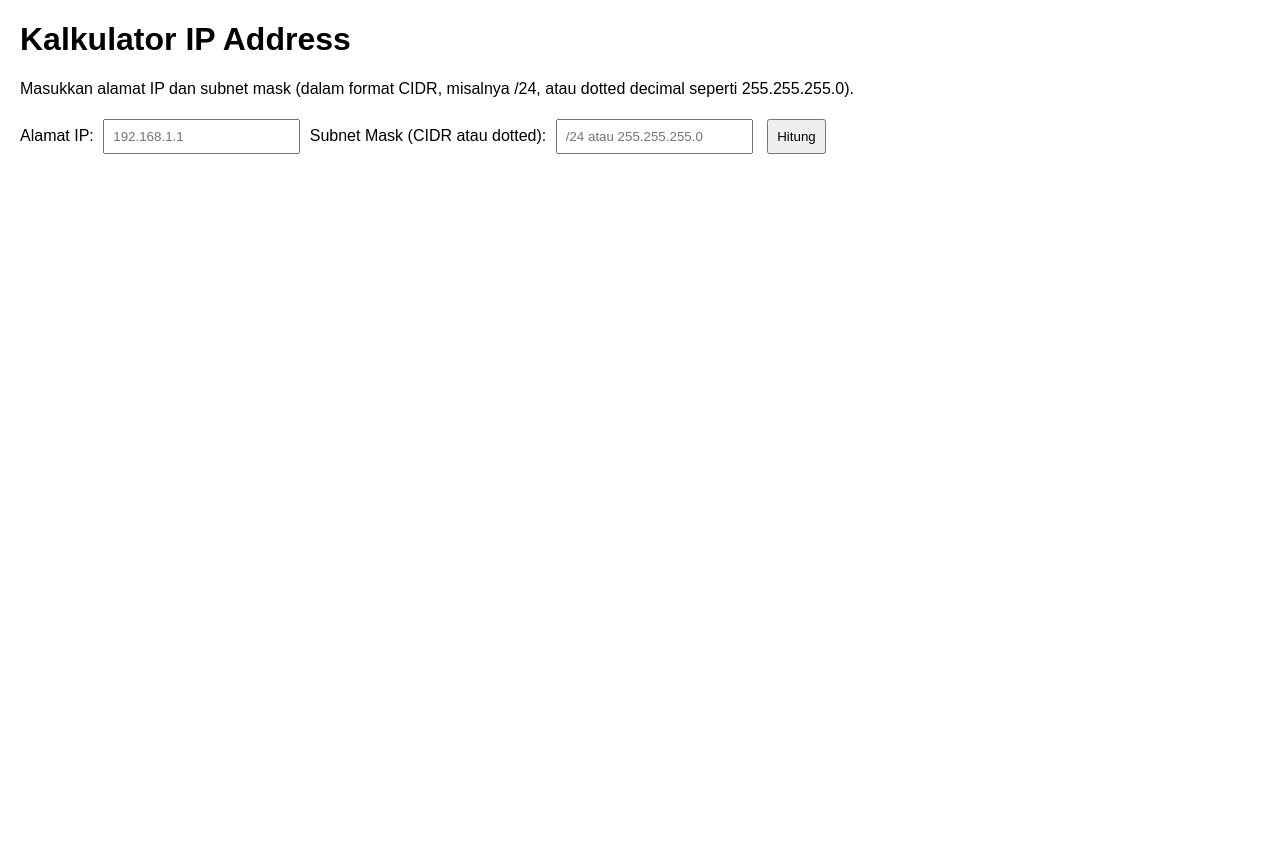
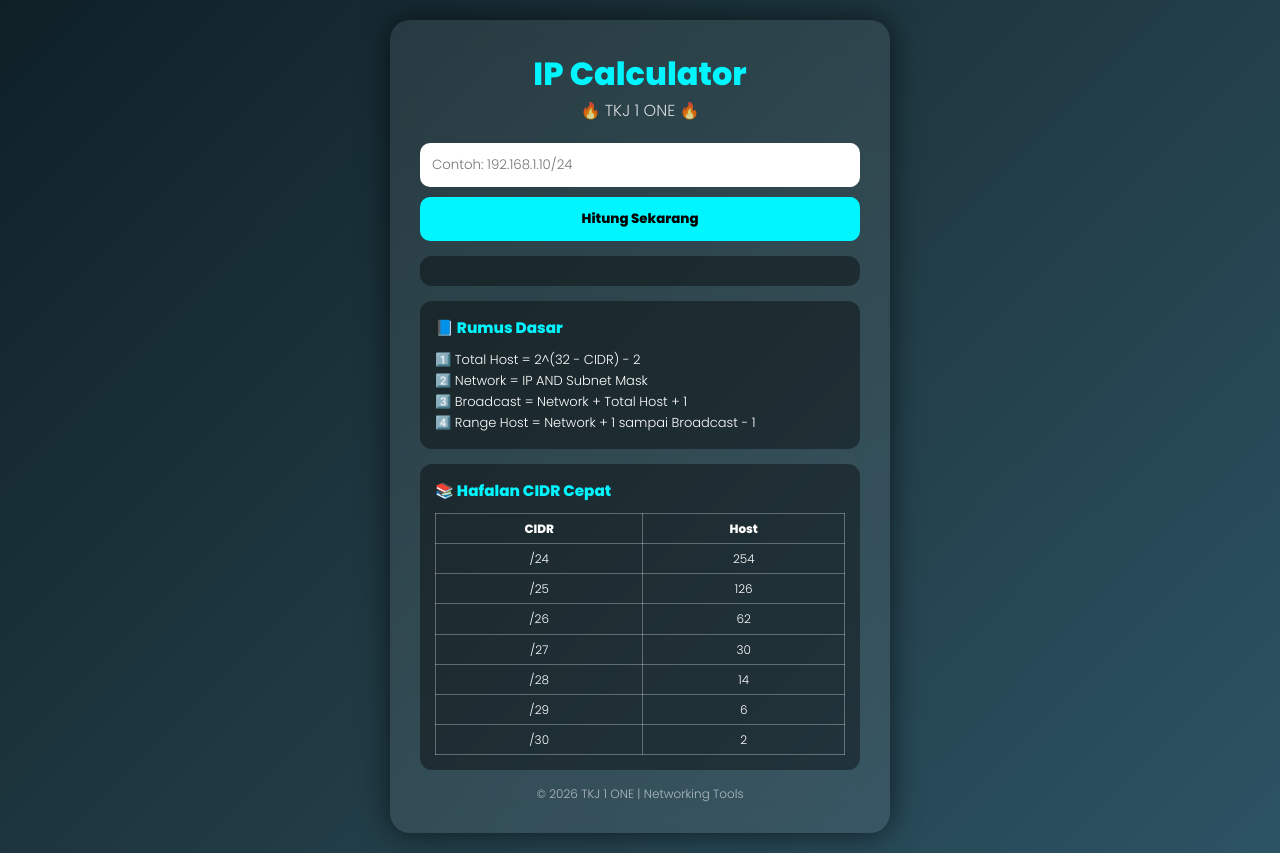
Before and after one commit to adityaxzvcd-ceo/web-profile, a plain HTML site: page index.html in a window 1280 px wide. Before the commit the page ends 800 px from the top, so only its background shows below. Drawn offline with Linux system fonts and the light colour scheme.

Commit message:
update web

```diff
--- a/index.html
+++ b/index.html
@@ -1,132 +1,208 @@
 <!DOCTYPE html>
-<html lang="id">
+<html lang="en">
 <head>
-    <meta charset="UTF-8">
-    <meta name="viewport" content="width=device-width, initial-scale=1.0">
-    <title>Kalkulator IP Address</title>
-    <style>
-        body { font-family: Arial, sans-serif; margin: 20px; }
-        input, button { margin: 5px; padding: 8px; }
-        .result { margin-top: 20px; padding: 10px; background-color: #f0f0f0; border-radius: 5px; }
-    </style>
+<meta charset="UTF-8">
+<meta name="viewport" content="width=device-width, initial-scale=1.0">
+<title>IP Calculator - TKJ 1 ONE</title>
+
+<link href="https://fonts.googleapis.com/css2?family=Poppins:wght@300;600;800&display=swap" rel="stylesheet">
+
+<style>
+* {
+    margin: 0;
+    padding: 0;
+    box-sizing: border-box;
+    font-family: 'Poppins', sans-serif;
+}
+
+body {
+    background: linear-gradient(135deg, #0f2027, #203a43, #2c5364);
+    display: flex;
+    justify-content: center;
+    align-items: center;
+    min-height: 100vh;
+    color: white;
+    padding: 20px;
+}
+
+.container {
+    background: rgba(255, 255, 255, 0.08);
+    backdrop-filter: blur(15px);
+    padding: 30px;
+    width: 500px;
+    border-radius: 20px;
+    box-shadow: 0 0 30px rgba(0,0,0,0.6);
+    animation: fadeIn 1s ease-in-out;
+}
+
+h1 {
+    text-align: center;
+    font-weight: 800;
+    color: #00f5ff;
+}
+
+.subtitle {
+    text-align: center;
+    margin-bottom: 20px;
+    opacity: 0.8;
+}
+
+input {
+    width: 100%;
+    padding: 12px;
+    border-radius: 10px;
+    border: none;
+    margin-bottom: 10px;
+}
+
+button {
+    width: 100%;
+    padding: 12px;
+    border-radius: 10px;
+    border: none;
+    background: #00f5ff;
+    font-weight: bold;
+    cursor: pointer;
+    transition: 0.3s;
+}
+
+button:hover {
+    background: #00c4cc;
+    transform: scale(1.05);
+}
+
+.result, .rumus, .hafalan {
+    margin-top: 15px;
+    background: rgba(0,0,0,0.4);
+    padding: 15px;
+    border-radius: 12px;
+    font-size: 13px;
+    line-height: 1.6;
+}
+
+h3 {
+    margin-bottom: 10px;
+    color: #00f5ff;
+}
+
+table {
+    width: 100%;
+    border-collapse: collapse;
+    font-size: 12px;
+}
+
+table, th, td {
+    border: 1px solid rgba(255,255,255,0.3);
+}
+
+th, td {
+    padding: 5px;
+    text-align: center;
+}
+
+.footer {
+    text-align: center;
+    margin-top: 15px;
+    font-size: 12px;
+    opacity: 0.6;
+}
+
+@keyframes fadeIn {
+    from { opacity: 0; transform: translateY(20px);}
+    to { opacity: 1; transform: translateY(0);}
+}
+</style>
 </head>
 <body>
-    <h1>Kalkulator IP Address</h1>
-    <p>Masukkan alamat IP dan subnet mask (dalam format CIDR, misalnya /24, atau dotted decimal seperti 255.255.255.0).</p>
 
-    <label for="ip">Alamat IP:</label>
-    <input type="text" id="ip" placeholder="192.168.1.1" required>
+<div class="container">
+    <h1>IP Calculator</h1>
+    <div class="subtitle">🔥 TKJ 1 ONE 🔥</div>
 
-    <label for="mask">Subnet Mask (CIDR atau dotted):</label>
-    <input type="text" id="mask" placeholder="/24 atau 255.255.255.0" required>
+    <input type="text" id="ipInput" placeholder="Contoh: 192.168.1.10/24">
+    <button onclick="calculateIP()">Hitung Sekarang</button>
 
-    <button onclick="calculateIP()">Hitung</button>
+    <div class="result" id="result"></div>
 
-    <div id="result" class="result" style="display: none;">
-        <h3>Hasil:</h3>
-        <p><strong>Alamat Jaringan:</strong> <span id="network"></span></p>
-        <p><strong>Alamat Broadcast:</strong> <span id="broadcast"></span></p>
-        <p><strong>Range Host:</strong> <span id="hostRange"></span></p>
-        <p><strong>Jumlah Host:</strong> <span id="hostCount"></span></p>
-        <p><strong>Kelas IP:</strong> <span id="ipClass"></span></p>
+    <div class="rumus">
+        <h3>📘 Rumus Dasar</h3>
+        1️⃣ Total Host = 2^(32 - CIDR) - 2 <br>
+        2️⃣ Network = IP AND Subnet Mask <br>
+        3️⃣ Broadcast = Network + Total Host + 1 <br>
+        4️⃣ Range Host = Network + 1 sampai Broadcast - 1
     </div>
 
-    <script>
-        function calculateIP() {
-            const ipInput = document.getElementById('ip').value.trim();
-            const maskInput = document.getElementById('mask').value.trim();
+    <div class="hafalan">
+        <h3>📚 Hafalan CIDR Cepat</h3>
+        <table>
+            <tr><th>CIDR</th><th>Host</th></tr>
+            <tr><td>/24</td><td>254</td></tr>
+            <tr><td>/25</td><td>126</td></tr>
+            <tr><td>/26</td><td>62</td></tr>
+            <tr><td>/27</td><td>30</td></tr>
+            <tr><td>/28</td><td>14</td></tr>
+            <tr><td>/29</td><td>6</td></tr>
+            <tr><td>/30</td><td>2</td></tr>
+        </table>
+    </div>
 
-            // Validasi input IP
-            const ipRegex = /^(\d{1,3})\.(\d{1,3})\.(\d{1,3})\.(\d{1,3})$/;
-            const ipMatch = ipInput.match(ipRegex);
-            if (!ipMatch) {
-                alert('Format IP tidak valid. Gunakan format xxx.xxx.xxx.xxx');
-                return;
-            }
-            const ipParts = ipMatch.slice(1).map(Number);
-            if (ipParts.some(part => part < 0 || part > 255)) {
-                alert('IP address harus antara 0-255 per oktet.');
-                return;
-            }
+    <div class="footer">© 2026 TKJ 1 ONE | Networking Tools</div>
+</div>
 
-            // Konversi IP ke 32-bit integer
-            const ipInt = (ipParts[0] << 24) | (ipParts[1] << 16) | (ipParts[2] << 8) | ipParts[3];
+<script>
+function ipToInt(ip) {
+    return ip.split('.').reduce((acc, oct) => (acc << 8) + parseInt(oct), 0) >>> 0;
+}
 
-            // Validasi dan konversi mask
-            let cidr;
-            if (maskInput.startsWith('/')) {
-                cidr = parseInt(maskInput.substring(1));
-                if (isNaN(cidr) || cidr < 0 || cidr > 32) {
-                    alert('CIDR tidak valid. Harus antara 0-32.');
-                    return;
-                }
-            } else {
-                const maskMatch = maskInput.match(ipRegex);
-                if (!maskMatch) {
-                    alert('Format subnet mask tidak valid.');
-                    return;
-                }
-                const maskParts = maskMatch.slice(1).map(Number);
-                if (maskParts.some(part => part < 0 || part > 255)) {
-                    alert('Subnet mask harus antara 0-255 per oktet.');
-                    return;
-                }
-                // Hitung CIDR dari mask
-                const maskInt = (maskParts[0] << 24) | (maskParts[1] << 16) | (maskParts[2] << 8) | maskParts[3];
-                cidr = 0;
-                for (let i = 31; i >= 0; i--) {
-                    if ((maskInt & (1 << i)) !== 0) cidr++;
-                    else break;
-                }
-                // Validasi mask kontinyu
-                if ((maskInt & ((1 << (32 - cidr)) - 1)) !== 0) {
-                    alert('Subnet mask tidak valid (harus kontinyu).');
-                    return;
-                }
-            }
+function intToIp(int) {
+    return [(int >>> 24), (int >> 16 & 255), (int >> 8 & 255), (int & 255)].join('.');
+}
 
-            // Hitung network address
-            const maskInt = (0xFFFFFFFF << (32 - cidr)) & 0xFFFFFFFF;
-            const networkInt = ipInt & maskInt;
+function getClass(firstOctet) {
+    if (firstOctet >= 1 && firstOctet <= 126) return "Class A";
+    if (firstOctet >= 128 && firstOctet <= 191) return "Class B";
+    if (firstOctet >= 192 && firstOctet <= 223) return "Class C";
+    if (firstOctet >= 224 && firstOctet <= 239) return "Class D (Multicast)";
+    if (firstOctet >= 240) return "Class E (Experimental)";
+    return "Unknown";
+}
 
-            // Hitung broadcast address
-            const broadcastInt = networkInt | (~maskInt & 0xFFFFFFFF);
+function calculateIP() {
+    const input = document.getElementById("ipInput").value;
+    const resultDiv = document.getElementById("result");
 
-            // Konversi kembali ke format IP
-            function intToIP(int) {
-                return [
-                    (int >>> 24) & 255,
-                    (int >>> 16) & 255,
-                    (int >>> 8) & 255,
-                    int & 255
-                ].join('.');
-            }
+    try {
+        const [ip, cidr] = input.split('/');
+        if (!ip || !cidr) throw "Format salah";
 
-            // Hitung range host
-            const firstHost = networkInt + 1;
-            const lastHost = broadcastInt - 1;
-            const hostRange = cidr === 32 ? 'Tidak ada host' : `${intToIP(firstHost)} - ${intToIP(lastHost)}`;
+        const prefix = parseInt(cidr);
+        const ipInt = ipToInt(ip);
+        const mask = prefix === 0 ? 0 : (~0 << (32 - prefix)) >>> 0;
+        const network = ipInt & mask;
+        const broadcast = network | (~mask >>> 0);
+        const totalHosts = prefix >= 31 ? 1 : Math.pow(2, 32 - prefix) - 2;
+        const firstHost = prefix >= 31 ? network : network + 1;
+        const lastHost = prefix >= 31 ? broadcast : broadcast - 1;
 
-            // Hitung jumlah host
-            const hostCount = cidr === 32 ? 1 : (1 << (32 - cidr)) - 2;
+        const firstOctet = parseInt(ip.split('.')[0]);
 
-            // Tentukan kelas IP
-            let ipClass;
-            if (ipParts[0] >= 1 && ipParts[0] <= 126) ipClass = 'A';
-            else if (ipParts[0] >= 128 && ipParts[0] <= 191) ipClass = 'B';
-            else if (ipParts[0] >= 192 && ipParts[0] <= 223) ipClass = 'C';
-            else if (ipParts[0] >= 224 && ipParts[0] <= 239) ipClass = 'D (Multicast)';
-            else if (ipParts[0] >= 240 && ipParts[0] <= 255) ipClass = 'E (Reserved)';
-            else ipClass = 'Tidak valid';
+        resultDiv.innerHTML = `
+        <b>IP Class:</b> ${getClass(firstOctet)} <br>
+        <b>Subnet Mask:</b> ${intToIp(mask)} <br>
+        <b>Network Address:</b> ${intToIp(network)} <br>
+        <b>Broadcast Address:</b> ${intToIp(broadcast)} <br>
+        <b>Host Range:</b> ${intToIp(firstHost)} - ${intToIp(lastHost)} <br>
+        <b>Total Hosts:</b> ${totalHosts} <br><br>
 
-            // Tampilkan hasil
-            document.getElementById('network').textContent = intToIP(networkInt);
-            document.getElementById('broadcast').textContent = intToIP(broadcastInt);
-            document.getElementById('hostRange').textContent = hostRange;
-            document.getElementById('hostCount').textContent = hostCount;
-            document.getElementById('ipClass').textContent = ipClass;
-            document.getElementById('result').style.display = 'block';
-        }
-    </script>
+        <b>📖 Langkah Hitung:</b><br>
+        32 - ${prefix} = ${32-prefix}<br>
+        2^${32-prefix} - 2 = ${totalHosts}
+        `;
+    } catch (err) {
+        resultDiv.innerHTML = "⚠️ Input tidak valid! Gunakan format IP/CIDR (contoh 192.168.1.1/24)";
+    }
+}
+</script>
+
 </body>
 </html>
```
